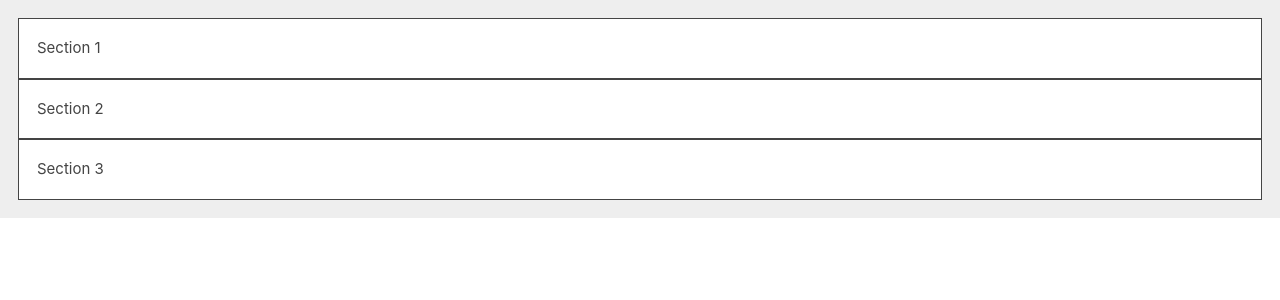
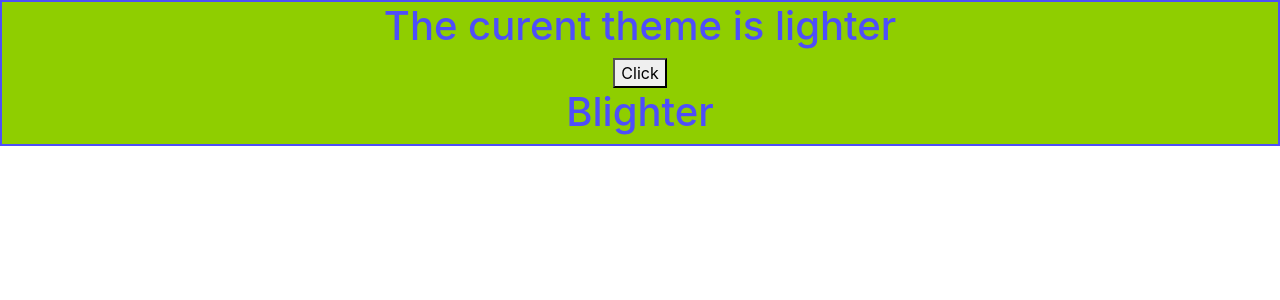
Before and after one commit to mah-esh-arjan/Test-Project, a React (Create React App) app: page / in a window 1280 px wide. Shown: the top 300 px of the page. Built offline with nearby package versions, Linux system fonts and the light colour scheme; the HTML template or start-up script is replaced by a standard one.

Commit message:
Added Theme props

```diff
--- a/src/App.js
+++ b/src/App.js
@@ -24,14 +24,15 @@ import FormInput from './props/FormInput/FormInput';
 import ListComponent from './props/ListComponent/ListRender';
 import UserStatus from './props/UserStatus/UserStatus';
 import Lifted from './props/lift/lifted';
-import ComponentA from './UsingContext/ComponentA';
+import ComponentA from './UsingContext/BoxContext/ComponentA';
+import ThemeContext from './UsingContext/ThemeContext/ThemeContext';
 
 function App() {
   return (
 
 
     <div className="App">
-      <Jsone />
+      <ThemeContext />
       </div>
   );
 }
--- /dev/null
+++ b/src/UsingContext/ThemeContext/ThemeA.js
@@ -0,0 +1,17 @@
+import { useState } from "react";
+import ThemeB from "./ThemeB";
+import './ThemeContext.css';
+
+const ThemeA = ({click,theme}) => {
+
+    return (
+        <div className={theme}>
+        <h1> The curent theme is {theme}</h1>
+        <button onClick={click}> Click</button>
+        <ThemeB theme={theme}/>
+
+        </div>
+    )
+}
+
+export default ThemeA;
--- /dev/null
+++ b/src/UsingContext/ThemeContext/ThemeB.js
@@ -0,0 +1,12 @@
+import { useState } from "react";
+
+const ThemeB = ({theme}) => {
+
+    return (
+        <>
+        <h1> B{theme}</h1>
+        </>
+    )
+}
+
+export default ThemeB;
--- /dev/null
+++ b/src/UsingContext/ThemeContext/ThemeContext.css
@@ -0,0 +1,11 @@
+.lighter {
+    background-color: #8fce00;
+    border: 2px solid;
+    color: rgb(78, 78, 250);
+}
+
+.darker {
+    background-color: rgb(36, 35, 35);
+    border: 2px solid white;
+    color: whitesmoke;
+}
--- /dev/null
+++ b/src/UsingContext/ThemeContext/ThemeContext.js
@@ -0,0 +1,20 @@
+import { useState } from "react";
+import ThemeA from "./ThemeA";
+
+const ThemeContext = () => {
+
+    const [theme,setTheme] = useState("lighter");
+
+    const handleThemeClick = () => {
+
+        setTheme(theme === "lighter"? "darker" : "lighter" )
+    }
+
+    return (
+        <>
+        <ThemeA click = {handleThemeClick} theme ={theme} />
+        </>
+    )
+}
+
+export default ThemeContext;
```
Also changed, not shown: src/UsingContext/BoxContext/Component.css (renamed from src/UsingContext/Component.css), src/UsingContext/BoxContext/ComponentA.js (renamed from src/UsingContext/ComponentA.js), src/UsingContext/BoxContext/ComponentB.js (renamed from src/UsingContext/ComponentB.js), src/UsingContext/BoxContext/ComponentC.js (renamed from src/UsingContext/ComponentC.js), src/UsingContext/BoxContext/ComponentD.js (renamed from src/UsingContext/ComponentD.js).
